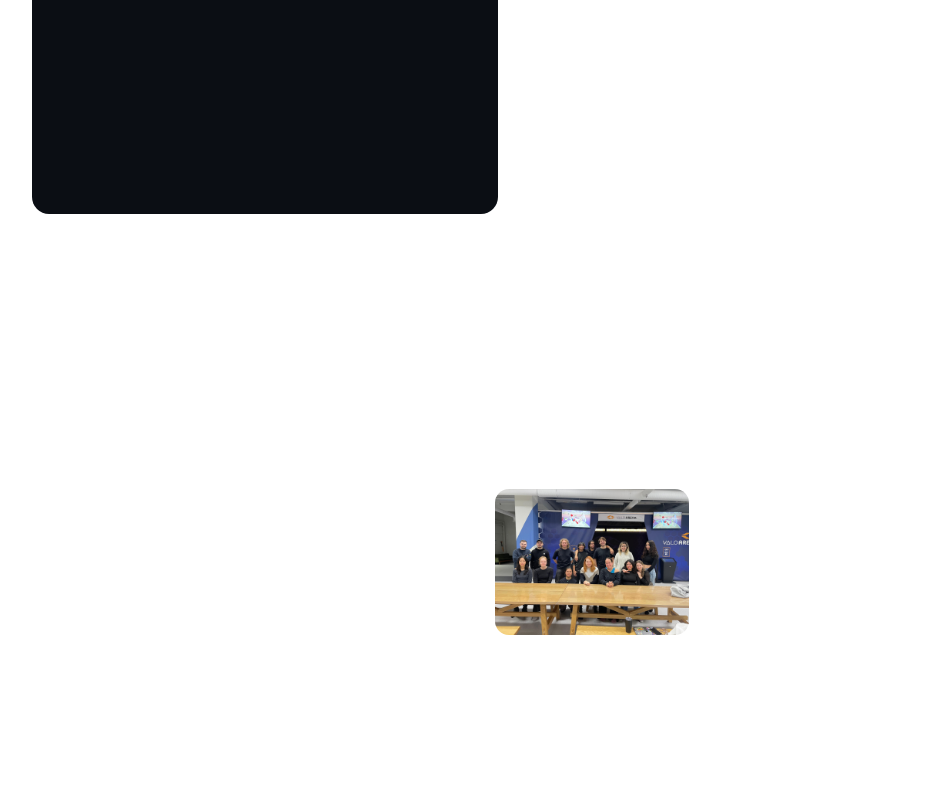
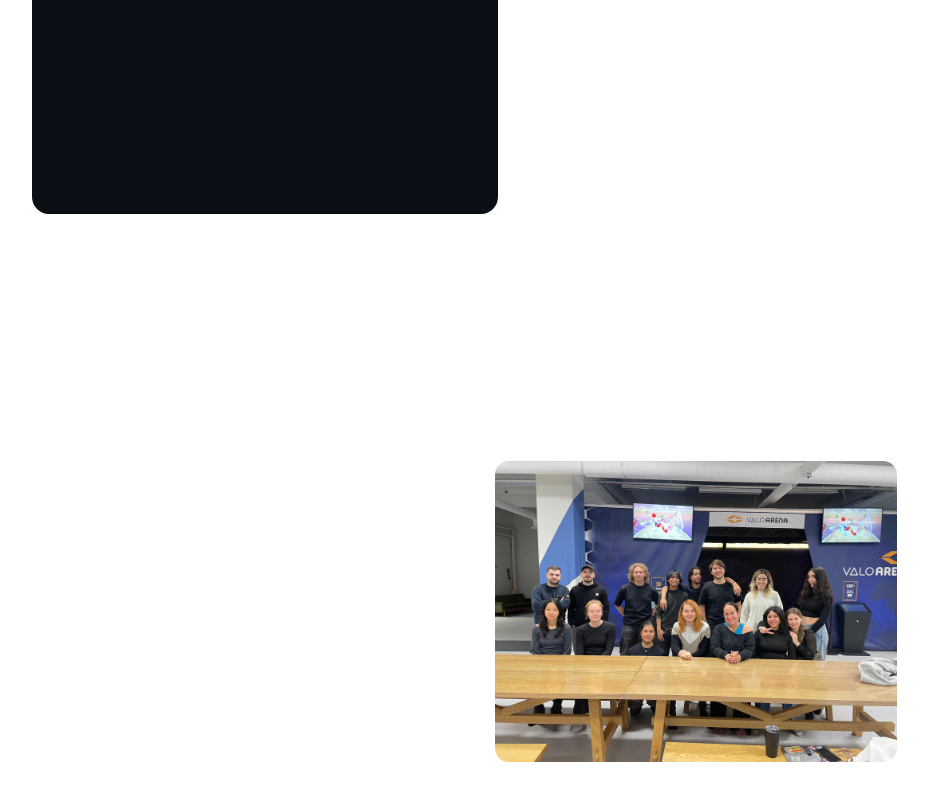
Before and after one commit to alinawallstein/portfolio, a React (Vite) app: page / in a window 1280 px wide. Shown: the part 1901-2701 px from the top of the page, without its empty margins (170-1098 px from the left). Built offline with nearby package versions, Linux system fonts and the light colour scheme; no server answers.

Commit message:
einzigesBildtry

```diff
--- a/src/App.tsx
+++ b/src/App.tsx
@@ -197,7 +197,7 @@ useEffect(() => {
     </div>
 
     <div className="helsinkiGallery">
-      <img src="/helsinki.jpg" alt="Helsinki Impression 3" />
+      <img src="/helsinki.jpg" alt="Helsinki Impression" />
     </div>
   </div>
 </section>
--- a/src/index.css
+++ b/src/index.css
@@ -285,9 +285,8 @@ body {
 }
 
 .helsinkiGallery {
-  display: grid;
-  grid-template-columns: repeat(2, 1fr);
-  gap: 15px;
+  display: flex;
+  justify-content: center;
 }
 
 .helsinkiGallery img {
```
